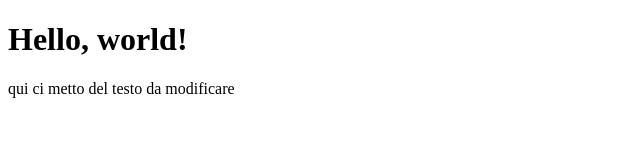
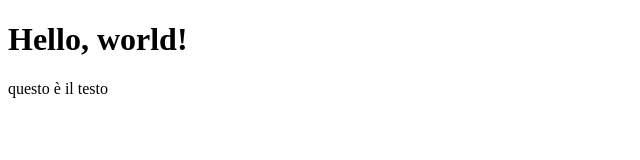
Before and after one commit to franciowel/htmlcss-hello, a plain HTML site: page index.html in a window 1280 px wide. Shown: the whole page, without its empty margins (0-640 px from the left). Drawn offline with Linux system fonts and the light colour scheme.

Commit message:
ho modificato il testo

```diff
--- a/index.html
+++ b/index.html
@@ -10,7 +10,7 @@
 
     <h1>Hello, world!</h1>
 
-    <span>qui ci metto del testo da modificare</span>
+    <span>questo è il testo</span>
 
 </body>
 </html>
```
